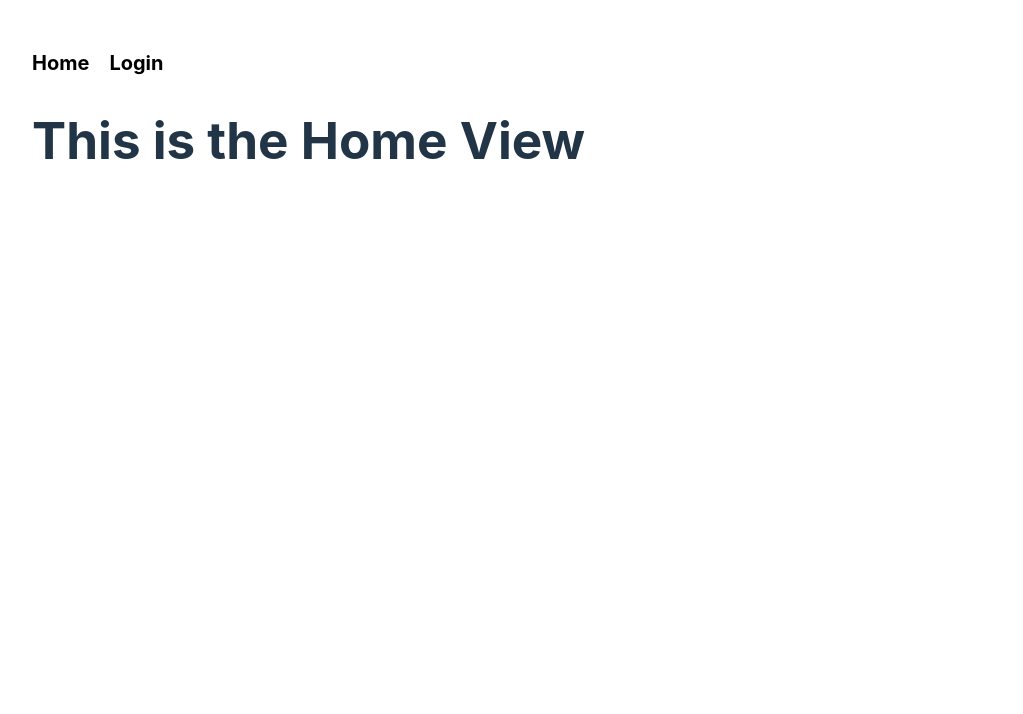
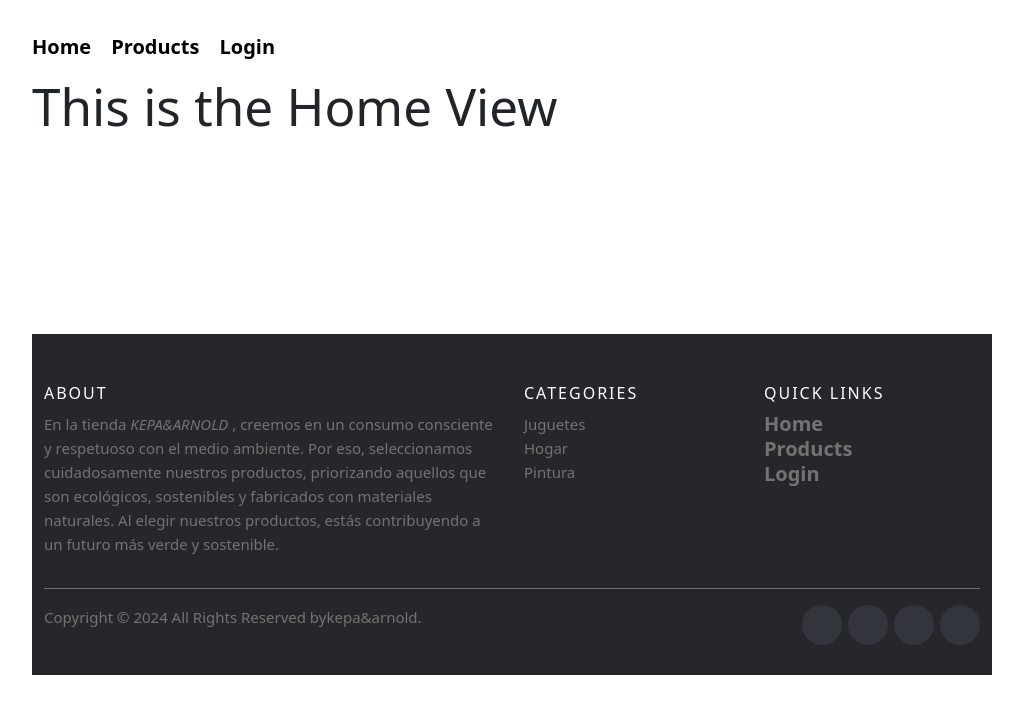
Before and after one commit to kepapujana/2-Frontend-Ecommerce, a React (Vite) app: page / in a window 1280 px wide. Shown: the top 714 px of the page, without its empty margins (128-1151 px from the left). Built offline with nearby package versions, Linux system fonts and the light colour scheme.

Commit message:
agregado footer

```diff
--- a/index.html
+++ b/index.html
@@ -4,6 +4,12 @@
     <meta charset="UTF-8" />
     <link rel="icon" type="image/svg+xml" href="/vite.svg" />
     <meta name="viewport" content="width=device-width, initial-scale=1.0" />
+    <link
+      href="https://cdn.jsdelivr.net/npm/bootstrap@5.3.3/dist/css/bootstrap.min.css"
+      rel="stylesheet"
+      integrity="sha384-QWTKZyjpPEjISv5WaRU9OFeRpok6YctnYmDr5pNlyT2bRjXh0JMhjY6hW+ALEwIH"
+      crossorigin="anonymous"
+    />
     <title>E-comerce - Arnold y Kepa</title>
   </head>
   <body>
--- a/src/App.jsx
+++ b/src/App.jsx
@@ -5,6 +5,7 @@ import Profile from "./components/Profile/Profile";
 import Home from "./components/Home/Home";
 import Products from "./components/Products/Products";
 import TheHeader from "./components/TheHeader/TheHeader";
+import TheFooter from "./components/TheFooter/TheFooter";
 import { UserProvider } from "./context/UserContext/UserState";
 import { ProductsProvider } from "./context/ProductsContext/ProductsState";
 
@@ -20,6 +21,7 @@ function App() {
             <Route path="/profile" element={<Profile />} />
             <Route path="/products" element={<Products />} />
           </Routes>
+          <TheFooter />
         </Router>
       </ProductsProvider>
     </UserProvider>
--- /dev/null
+++ b/src/components/TheFooter/TheFooter.jsx
@@ -0,0 +1,123 @@
+import React from "react";
+import { Link, useNavigate } from "react-router-dom";
+import "./TheFooter.styles.scss";
+import { useContext } from "react";
+import { UserContext } from "../../context/UserContext/UserState";
+
+const TheFooter = () => {
+  const navigate = useNavigate();
+  const { token, logout } = useContext(UserContext);
+
+  const logoutUser = () => {
+    logout();
+    setTimeout(() => {
+      navigate("/");
+    }, 2000);
+  };
+
+  return (
+    <>
+      <footer class="site-footer">
+        <div class="container">
+          <div class="row">
+            <div class="col-sm-12 col-md-6">
+              <h6>About</h6>
+              <p class="text-justify">
+                En la tienda <i> KEPA&ARNOLD</i> , creemos en un consumo consciente y respetuoso con
+                el medio ambiente. Por eso, seleccionamos cuidadosamente nuestros productos,
+                priorizando aquellos que son ecológicos, sostenibles y fabricados con materiales
+                naturales. Al elegir nuestros productos, estás contribuyendo a un futuro más verde y
+                sostenible.
+              </p>
+            </div>
+
+            <div class="col-xs-6 col-md-3">
+              <h6>Categories</h6>
+              <ul class="footer-links">
+                <li>
+                  <a href="#/">Juguetes</a>
+                </li>
+                <li>
+                  <a href="#">Hogar</a>
+                </li>
+
+                <li>
+                  <a href="#">Pintura</a>
+                </li>
+              </ul>
+            </div>
+
+            <div class="col-xs-6 col-md-3">
+              <h6>Quick Links</h6>
+              <ul class="footer-links">
+                <li>
+                  <Link to="/" className="nav-menu-link">
+                    Home
+                  </Link>
+                </li>
+                <li>
+                  <Link to="/products" className="nav-menu-link">
+                    Products
+                  </Link>
+                </li>
+                {token ? (
+                  <>
+                    <li className="nav-menu-item">
+                      <Link to="/profile" className="nav-menu-link">
+                        Profile
+                      </Link>
+                    </li>
+                  </>
+                ) : (
+                  <li className="nav-menu-item">
+                    <Link to="/login" className="nav-menu-link">
+                      Login
+                    </Link>
+                  </li>
+                )}
+              </ul>
+            </div>
+          </div>
+          <hr />
+        </div>
+        <div class="container">
+          <div class="row">
+            <div class="col-md-8 col-sm-6 col-xs-12">
+              <p class="copyright-text">
+                Copyright &copy; 2024 All Rights Reserved by
+                <a href="#">kepa&arnold</a>.
+              </p>
+            </div>
+
+            <div class="col-md-4 col-sm-6 col-xs-12">
+              <ul class="social-icons">
+                <li>
+                  <a class="facebook" href="#">
+                    <i class="fa fa-facebook"></i>
+                  </a>
+                </li>
+                <li>
+                  <a class="twitter" href="#">
+                    <i class="fa fa-twitter"></i>
+                  </a>
+                </li>
+                <li>
+                  <a class="dribbble" href="#">
+                    <i class="fa fa-dribbble"></i>
+                  </a>
+                </li>
+                <li>
+                  <a class="linkedin" href="#">
+                    <i class="fa fa-linkedin"></i>
+                  </a>
+                </li>
+              </ul>
+            </div>
+          </div>
+        </div>
+      </footer>
+    </>
+  );
+};
+
+export default TheFooter;
--- /dev/null
+++ b/src/components/TheFooter/TheFooter.styles.scss
@@ -0,0 +1,139 @@
+.site-footer {
+  margin-top: 200px;
+  background-color: #26272b;
+  padding: 45px 0 20px;
+  font-size: 15px;
+  line-height: 24px;
+  color: #737373;
+}
+.site-footer hr {
+  border-top-color: #bbb;
+  opacity: 0.5;
+}
+.site-footer hr.small {
+  margin: 20px 0;
+}
+.site-footer h6 {
+  color: #fff;
+  font-size: 16px;
+  text-transform: uppercase;
+  margin-top: 5px;
+  letter-spacing: 2px;
+}
+.site-footer a {
+  color: #737373;
+}
+.site-footer a:hover {
+  color: #3366cc;
+  text-decoration: none;
+}
+.footer-links {
+  padding-left: 0;
+  list-style: none;
+}
+.footer-links li {
+  display: block;
+}
+.footer-links a {
+  color: #737373;
+}
+.footer-links a:active,
+.footer-links a:focus,
+.footer-links a:hover {
+  color: #3366cc;
+  text-decoration: none;
+}
+.footer-links.inline li {
+  display: inline-block;
+}
+.site-footer .social-icons {
+  text-align: right;
+}
+.site-footer .social-icons a {
+  width: 40px;
+  height: 40px;
+  line-height: 40px;
+  margin-left: 6px;
+  margin-right: 0;
+  border-radius: 100%;
+  background-color: #33353d;
+}
+.copyright-text {
+  margin: 0;
+}
+@media (max-width: 991px) {
+  .site-footer [class^="col-"] {
+    margin-bottom: 30px;
+  }
+}
+@media (max-width: 767px) {
+  .site-footer {
+    padding-bottom: 0;
+  }
+  .site-footer .copyright-text,
+  .site-footer .social-icons {
+    text-align: center;
+  }
+}
+.social-icons {
+  padding-left: 0;
+  margin-bottom: 0;
+  list-style: none;
+}
+.social-icons li {
+  display: inline-block;
+  margin-bottom: 4px;
+}
+.social-icons li.title {
+  margin-right: 15px;
+  text-transform: uppercase;
+  color: #96a2b2;
+  font-weight: 700;
+  font-size: 13px;
+}
+.social-icons a {
+  background-color: #eceeef;
+  color: #818a91;
+  font-size: 16px;
+  display: inline-block;
+  line-height: 44px;
+  width: 44px;
+  height: 44px;
+  text-align: center;
+  margin-right: 8px;
+  border-radius: 100%;
+  -webkit-transition: all 0.2s linear;
+  -o-transition: all 0.2s linear;
+  transition: all 0.2s linear;
+}
+.social-icons a:active,
+.social-icons a:focus,
+.social-icons a:hover {
+  color: #fff;
+  background-color: #29aafe;
+}
+.social-icons.size-sm a {
+  line-height: 34px;
+  height: 34px;
+  width: 34px;
+  font-size: 14px;
+}
+.social-icons a.facebook:hover {
+  background-color: #3b5998;
+}
+.social-icons a.twitter:hover {
+  background-color: #00aced;
+}
+.social-icons a.linkedin:hover {
+  background-color: #007bb6;
+}
+.social-icons a.dribbble:hover {
+  background-color: #ea4c89;
+}
+@media (max-width: 767px) {
+  .social-icons li.title {
+    display: block;
+    margin-right: 0;
+    font-weight: 600;
+  }
+}
--- a/src/components/TheHeader/TheHeader.jsx
+++ b/src/components/TheHeader/TheHeader.jsx
@@ -24,13 +24,13 @@ const TheHeader = () => {
               Home
             </Link>
           </li>
+          <li className="nav-menu-item">
+            <Link to="/products" className="nav-menu-link">
+              Products
+            </Link>
+          </li>
           {token ? (
             <>
-              <li className="nav-menu-item">
-                <Link to="/products" className="nav-menu-link">
-                  Products
-                </Link>
-              </li>
               <li className="nav-menu-item">
                 <Link to="/profile" className="nav-menu-link">
                   Profile
```
